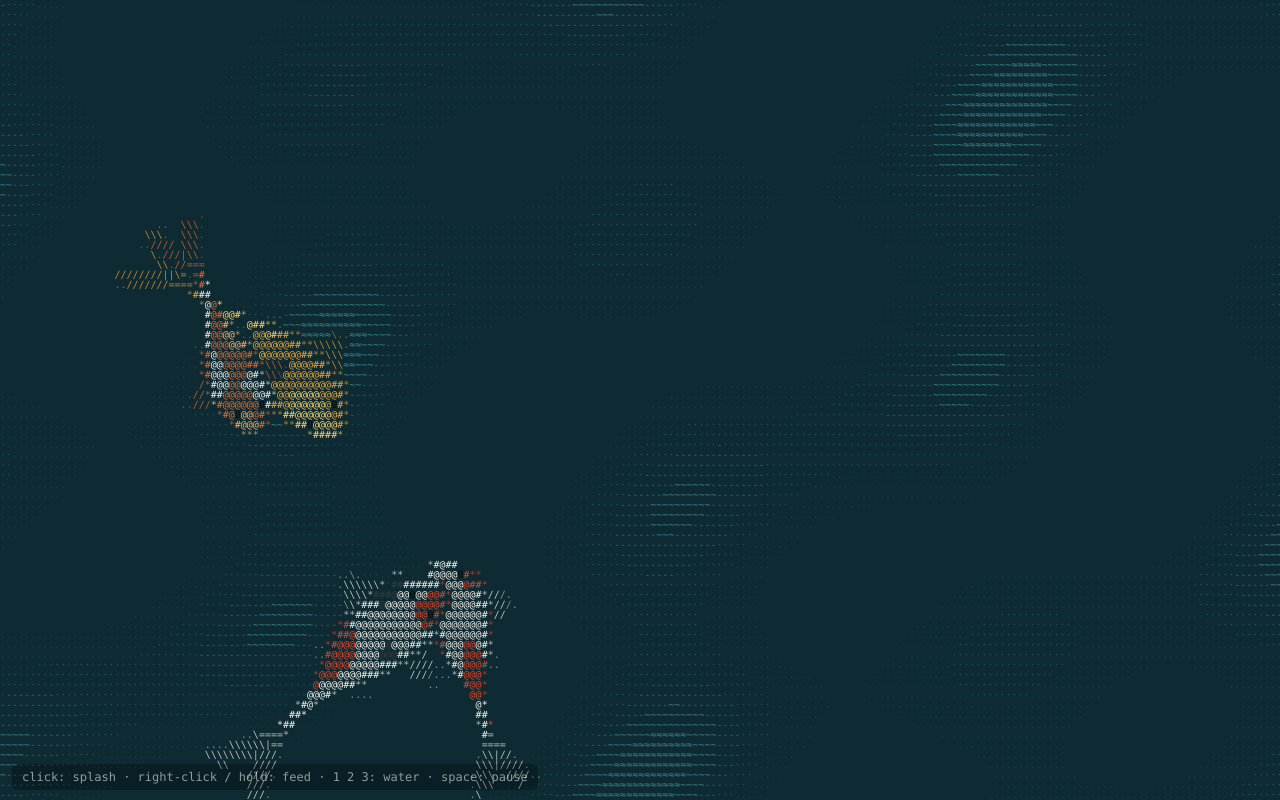
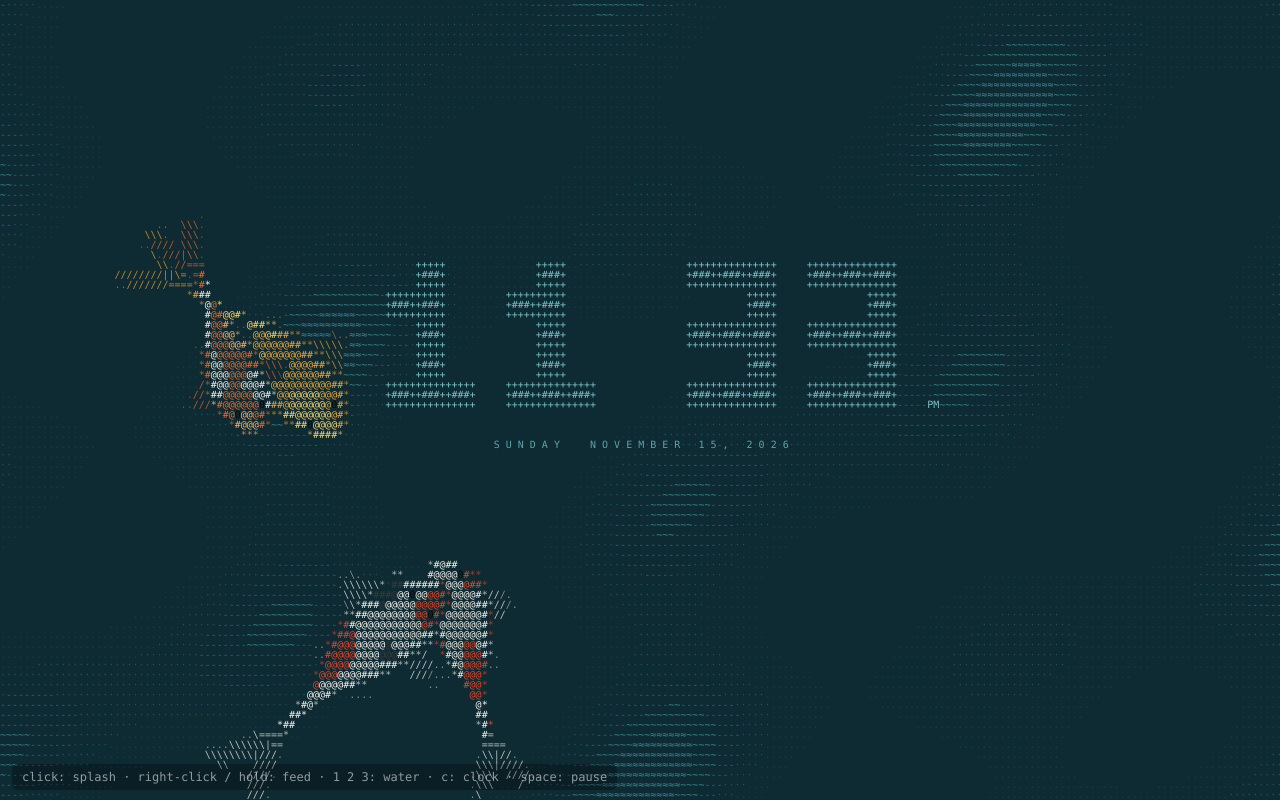
Before and after one commit to ellienguyen215/ascii-koi-pond, a plain HTML site: page index.html in a window 1280 px wide. Drawn offline with Linux system fonts and the light colour scheme; animation ran at ten frames a second.

Commit message:
Add ASCII clock and date
Co-Authored-By: Claude Opus 5.5 <noreply@anthropic.com>
Claude-Session: https://claude.ai/code/session_01BtZmE46mgfNcoZZUv7yT95

```diff
--- a/index.html
+++ b/index.html
@@ -17,7 +17,7 @@
 </head>
 <body>
 <canvas id="c"></canvas>
-<div id="help">click: splash · right-click / hold: feed · 1 2 3: water · space: pause</div>
+<div id="help">click: splash · right-click / hold: feed · 1 2 3: water · c: clock · space: pause</div>
 <script>
 (() => {
   const canvas = document.getElementById('c');
@@ -26,9 +26,9 @@
 
   // ---------- themes ----------
   const THEMES = {
-    1: { name: 'teal',  bg: '#0e2a32', water: ['#12404a', '#1a5560', '#246b77', '#3a8a94'], food: '#e8d08a', ripple: '#9fe3e8', light: false },
-    2: { name: 'ink',   bg: '#050607', water: ['#101418', '#182026', '#222c34', '#33414c'], food: '#d9c27a', ripple: '#c8d4dc', light: false },
-    3: { name: 'paper', bg: '#eef1ea', water: ['#dfe6dd', '#cdd8cc', '#b8c8b9', '#9fb3a3'], food: '#8a6a2a', ripple: '#5f8a86', light: true },
+    1: { name: 'teal',  bg: '#0e2a32', water: ['#12404a', '#1a5560', '#246b77', '#3a8a94'], food: '#e8d08a', ripple: '#9fe3e8', clock: '#7cc4cc', date: '#5fa3ab', light: false },
+    2: { name: 'ink',   bg: '#050607', water: ['#101418', '#182026', '#222c34', '#33414c'], food: '#d9c27a', ripple: '#c8d4dc', clock: '#9aa8b2', date: '#6f7d88', light: false },
+    3: { name: 'paper', bg: '#eef1ea', water: ['#dfe6dd', '#cdd8cc', '#b8c8b9', '#9fb3a3'], food: '#8a6a2a', ripple: '#5f8a86', clock: '#6f8f7f', date: '#86a294', light: true },
   };
   let theme = THEMES[1];
 
@@ -272,11 +272,70 @@
     }
   }
 
+  // ---------- clock ----------
+  let showClock = true;
+  const FONT = {
+    '0': ['###', '# #', '# #', '# #', '###'], '1': [' # ', '## ', ' # ', ' # ', '###'],
+    '2': ['###', '  #', '###', '#  ', '###'], '3': ['###', '  #', '###', '  #', '###'],
+    '4': ['# #', '# #', '###', '  #', '  #'], '5': ['###', '#  ', '###', '  #', '###'],
+    '6': ['###', '#  ', '###', '# #', '###'], '7': ['###', '  #', '  #', '  #', '  #'],
+    '8': ['###', '# #', '###', '# #', '###'], '9': ['###', '# #', '###', '  #', '###'],
+    ':': [' ', '#', ' ', '#', ' '],
+  };
+  const DAYS = ['Sunday', 'Monday', 'Tuesday', 'Wednesday', 'Thursday', 'Friday', 'Saturday'];
+  const MONTHS = ['January', 'February', 'March', 'April', 'May', 'June', 'July', 'August', 'September', 'October', 'November', 'December'];
+
+  function drawClock() {
+    const now = new Date();
+    let h = now.getHours();
+    const ampm = h >= 12 ? 'PM' : 'AM';
+    h = h % 12 || 12;
+    const time = h + ':' + String(now.getMinutes()).padStart(2, '0');
+    const blink = now.getSeconds() % 2 === 0;
+
+    // size each "pixel" of the big digits so the clock fits the screen
+    const sx = Math.max(2, Math.min(6, Math.floor(cols / 40)));   // cols per pixel
+    const sy = Math.max(2, Math.round(sx * cw / ch));              // rows per pixel (keeps it square)
+    const gap = sx;
+    let wpx = 0;
+    for (const c of time) wpx += FONT[c][0].length * sx + gap;
+    wpx -= gap;
+    const x0 = Math.floor((cols - wpx) / 2);
+    const y0 = Math.floor(rows * 0.42 - (5 * sy) / 2);
+
+    let x = x0;
+    for (const c of time) {
+      const g = FONT[c];
+      const gw = g[0].length;
+      if (c !== ':' || blink) {
+        for (let r = 0; r < 5; r++) for (let q = 0; q < gw; q++) {
+          if (g[r][q] !== '#') continue;
+          for (let yy = 0; yy < sy; yy++) for (let xx = 0; xx < sx; xx++) {
+            const edge = yy === 0 || yy === sy - 1 || xx === 0 || xx === sx - 1;
+            put(x + q * sx + xx, y0 + r * sy + yy, edge ? '+' : '#', theme.clock, 0.5);
+          }
+        }
+      }
+      x += gw * sx + gap;
+    }
+    // AM / PM beside the digits
+    putText(ampm, x0 + wpx + gap, y0 + 5 * sy - 1, theme.clock);
+    // date underneath, letter-spaced
+    const date = (DAYS[now.getDay()] + '  ' + MONTHS[now.getMonth()] + ' ' + now.getDate() + ', ' + now.getFullYear()).toUpperCase();
+    const spaced = date.split('').join(' ');
+    putText(spaced, Math.floor((cols - spaced.length) / 2), y0 + 5 * sy + Math.max(2, sy), theme.date);
+  }
+
+  function putText(str, gx, gy, col) {
+    for (let i = 0; i < str.length; i++) if (str[i] !== ' ') put(gx + i, gy, str[i], col, 0.5);
+  }
+
   function draw(t) {
     const n = cols * rows;
     if (!cellCh || cellCh.length !== n) { cellCh = new Array(n); cellCol = new Array(n); cellPri = new Float32Array(n); }
     cellPri.fill(0);
-    koi.forEach((k, i) => drawKoi(k, i * 5));
+    if (showClock) drawClock();
+    koi.forEach((k, i) => drawKoi(k, i * 5 + 1));
 
     // background
     ctx.fillStyle = theme.bg;
@@ -383,6 +442,7 @@
       theme = THEMES[e.key];
       document.body.style.background = theme.bg;
       document.body.classList.toggle('light', theme.light);
+    } else if (e.key === 'c' || e.key === 'C') { showClock = !showClock;
     } else if (e.code === 'Space') { paused = !paused; e.preventDefault(); }
   });
 
```
Also changed, not shown: 1 other file.
